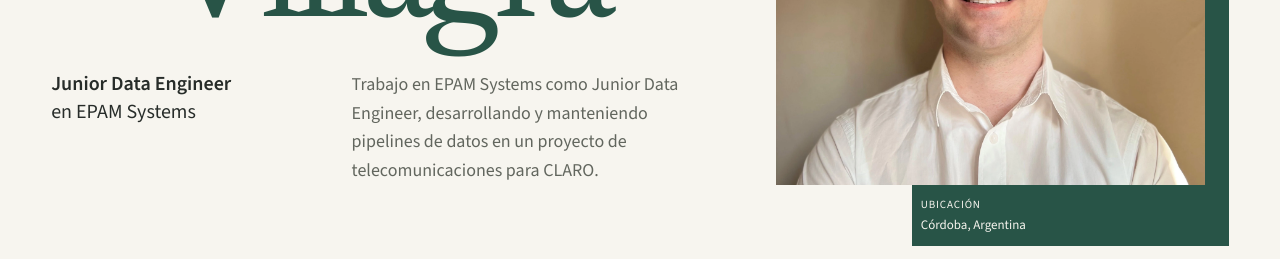
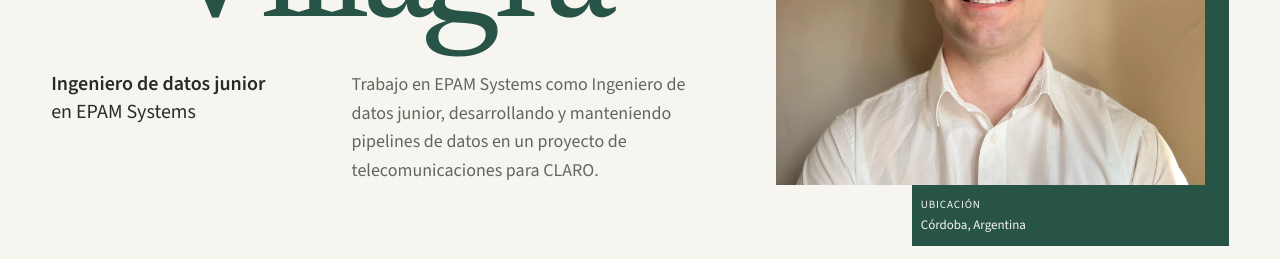
Before and after one commit to fedevillagra/federico-villagra-portfolio, a Next.js app: page /es in a window 1280 px wide. Shown: the part 401-660 px from the top of the page. Built offline with nearby package versions, Linux system fonts and the light colour scheme.

Commit message:
feat: refine spanish professional content

```diff
--- a/src/components/about.module.css
+++ b/src/components/about.module.css
@@ -79,12 +79,6 @@
   font-size: 0.65em;
   margin-inline-start: var(--space-5);
   color: var(--muted);
-}
-.football {
-  max-width: 42ch;
-  font-size: 1rem;
-  color: var(--muted);
-  margin: 0;
 }
 .work {
   padding-block-start: var(--space-5);
--- a/src/components/about.tsx
+++ b/src/components/about.tsx
@@ -54,7 +54,6 @@ export function About({ locale }: { locale: Locale }) {
             <li key={interest}>{interest}</li>
           ))}
         </ul>
-        <p className={styles.football}>{about.football}</p>
       </div>
       <div className={styles.work}>
         <h3>{about.workHeading}</h3>
--- a/src/components/contact.tsx
+++ b/src/components/contact.tsx
@@ -76,7 +76,7 @@ export function SiteFooter({ locale }: { locale: Locale }) {
       <div className={`page-width ${styles.signature}`}>
         <p>
           {profile.name}
-          <span lang="en">{profile.currentRole}</span>
+          <span>{content[locale].experiences.data.role}</span>
         </p>
         <a data-motion-link data-motion-top href="#top">
           {content[locale].contact.backToTop}
--- a/src/components/experience.tsx
+++ b/src/components/experience.tsx
@@ -95,12 +95,7 @@ export function Experience({ locale }: { locale: Locale }) {
                 {id === "data" && (
                   <p className={styles.current}>{archive.current}</p>
                 )}
-                <h3
-                  id={`experience-${id}`}
-                  lang={id === "data" || id === "automation" ? "en" : undefined}
-                >
-                  {text.role}
-                </h3>
+                <h3 id={`experience-${id}`}>{text.role}</h3>
                 <dl className={styles.organizations}>
                   {fact.employer && (
                     <div>
--- a/src/components/hero.tsx
+++ b/src/components/hero.tsx
@@ -23,7 +23,7 @@ export function Hero({ locale }: { locale: Locale }) {
         <span data-entry="last">{surname.join(" ")}</span>
       </h1>
       <p data-entry="role" className={styles.role}>
-        <span lang="en">{profile.currentRole}</span>
+        <span>{copy.experiences.data.role}</span>
         <span>
           {visual.at} <strong>{organizations[current.employer]}</strong>
         </span>
--- a/src/content/en.ts
+++ b/src/content/en.ts
@@ -246,8 +246,6 @@ export const en = {
     personal:
       "Outside work, I enjoy spending time with my family, my partner and my friends. Sharing everyday moments with them matters to me.",
     interests: ["Travel", "Football", "Padel"],
-    football:
-      "I also love going to matches. I'm a big fan of Belgrano de Córdoba.",
     workHeading: "How I work",
     collaboration:
       "At work, I value that same sense of connection: a team where people communicate, collaborate and get along. I like taking initiative, adapting when things change and working with both technical and non-technical colleagues.",
--- a/src/content/es.ts
+++ b/src/content/es.ts
@@ -1,13 +1,15 @@
 import { organizations as org, profile, technologies as tech } from "./facts";
 import type { PortfolioContent } from "./types";
 
+const currentRole = "Ingeniero de datos junior";
+
 export const es = {
   metadata: {
-    title: `${profile.name} | ${profile.currentRole}`,
-    description: `${profile.currentRole} en ${org.epam}. Trabajo en pipelines de telecomunicaciones con ${tech.java}, ${tech.python}, ${tech.oracle} y ${tech.kafka}.`,
+    title: `${profile.name} | ${currentRole}`,
+    description: `${currentRole} en ${org.epam}. Trabajo en pipelines de telecomunicaciones con ${tech.java}, ${tech.python}, ${tech.oracle} y ${tech.kafka}.`,
   },
   hero: {
-    description: `Trabajo en ${org.epam} como ${profile.currentRole}, desarrollando y manteniendo pipelines de datos en un proyecto de telecomunicaciones para ${org.claro}.`,
+    description: `Trabajo en ${org.epam} como ${currentRole}, desarrollando y manteniendo pipelines de datos en un proyecto de telecomunicaciones para ${org.claro}.`,
     area: "Ingeniería de datos / Telecomunicaciones",
     technologies: "Mis tecnologías principales",
     cta: "Conocé mi experiencia profesional",
@@ -88,7 +90,7 @@ export const es = {
   },
   experiences: {
     data: {
-      role: profile.currentRole,
+      role: currentRole,
       summary:
         "Desarrollo, mantenimiento y soporte productivo de procesos ETL para datos de telecomunicaciones.",
       responsibilities: [
@@ -97,7 +99,7 @@ export const es = {
       ],
     },
     automation: {
-      role: "Junior Software Test Automation Engineer",
+      role: "Ingeniero de Automatización de Pruebas Junior",
       summary:
         "QA y automatización de pruebas para un producto multifuncional de plantas de hormigón que integra interfaz web, servicios, base de datos y comunicación con PLC.",
       responsibilities: [
@@ -248,8 +250,6 @@ export const es = {
     personal:
       "Fuera del trabajo disfruto pasar tiempo con mi familia, mi pareja y mis amigos. Compartir lo cotidiano con ellos es importante para mí.",
     interests: ["Viajar", "Fútbol", "Pádel"],
-    football:
-      "También me gusta ir a la cancha. Soy muy fanático de Belgrano de Córdoba.",
     workHeading: "Cómo trabajo",
     collaboration:
       "En el trabajo también valoro esa cercanía: un equipo que se comunique, colabore y tenga buenas relaciones. Me gusta tomar la iniciativa, adaptarme cuando las cosas cambian y trabajar con compañeros de perfiles técnicos y no técnicos.",
--- a/src/content/facts.ts
+++ b/src/content/facts.ts
@@ -91,7 +91,7 @@ export const experiences = {
     contextTechnologies: [],
   },
   automation: {
-    employer: null,
+    employer: "epam",
     project: "indumix",
     period: { start: "2025-07", end: "2025-12" },
     technologies: ["java", "selenium", "junit", "maven"],
--- a/src/content/metadata.ts
+++ b/src/content/metadata.ts
@@ -21,6 +21,10 @@ export const socialImage = {
 export function portfolioMetadata(locale: Locale): Metadata {
   const { title, description } = content[locale].metadata;
   const current = locales[locale];
+  const localizedSocialImage = {
+    ...socialImage,
+    alt: `${profile.name} | ${content[locale].experiences.data.role}`,
+  };
   return {
     metadataBase: new URL(profile.siteUrl),
     title,
@@ -33,7 +37,7 @@ export function portfolioMetadata(locale: Locale): Metadata {
     },
     openGraph: {
       type: "website",
-      images: [socialImage],
+      images: [localizedSocialImage],
       title,
       description,
       url: canonicalUrls[locale],
@@ -46,7 +50,7 @@ export function portfolioMetadata(locale: Locale): Metadata {
       card: "summary_large_image",
       title,
       description,
-      images: [socialImage],
+      images: [localizedSocialImage],
     },
   };
 }
--- a/src/content/structured-data.ts
+++ b/src/content/structured-data.ts
@@ -19,7 +19,7 @@ export function portfolioStructuredData(locale: Locale) {
       "@id": `${canonicalUrls.en}#person`,
       name: profile.name,
       url: canonicalUrls.en,
-      jobTitle: profile.currentRole,
+      jobTitle: content[locale].experiences.data.role,
       description,
       image: new URL("/images/federico-villagra-portrait.webp", profile.siteUrl)
         .href,
--- a/src/content/types.ts
+++ b/src/content/types.ts
@@ -109,7 +109,6 @@ export type PortfolioContent = {
     headline: string;
     personal: string;
     interests: readonly string[];
-    football: string;
     workHeading: string;
     collaboration: string;
     agile: string;
```
